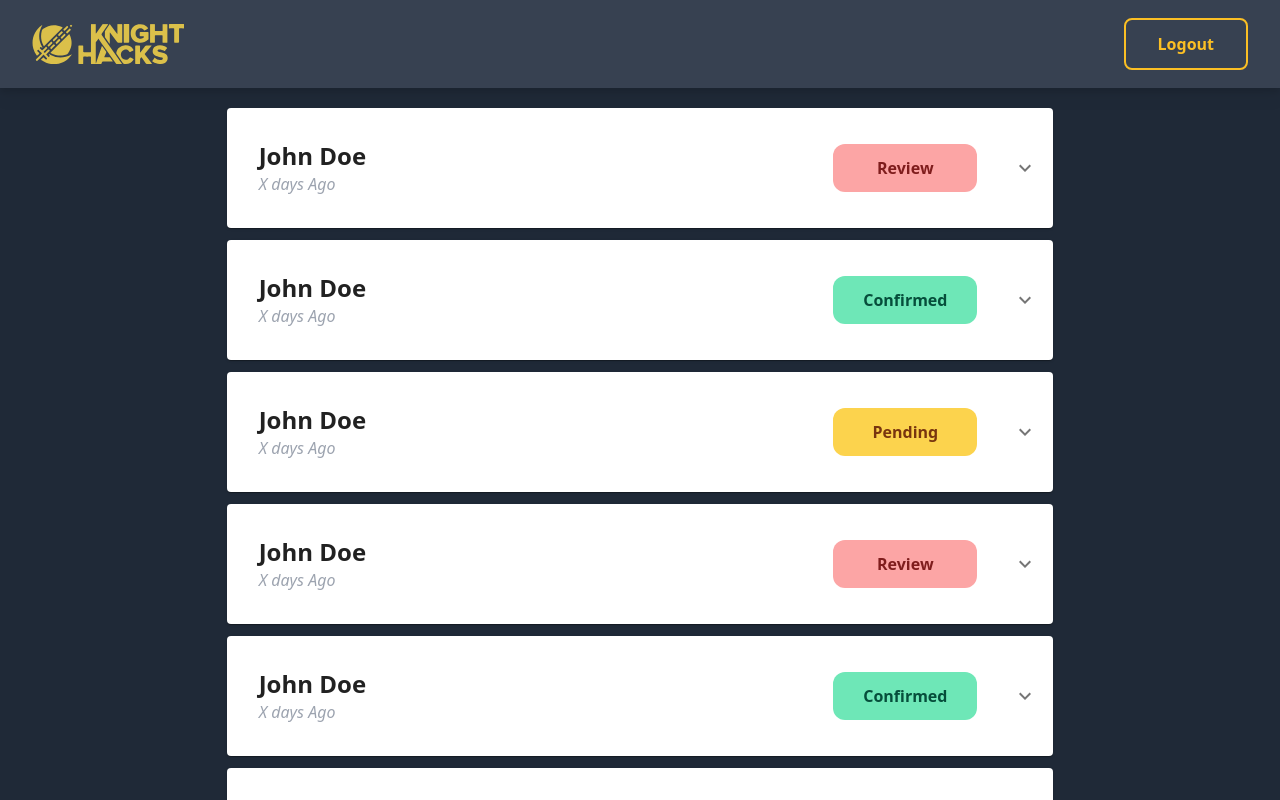
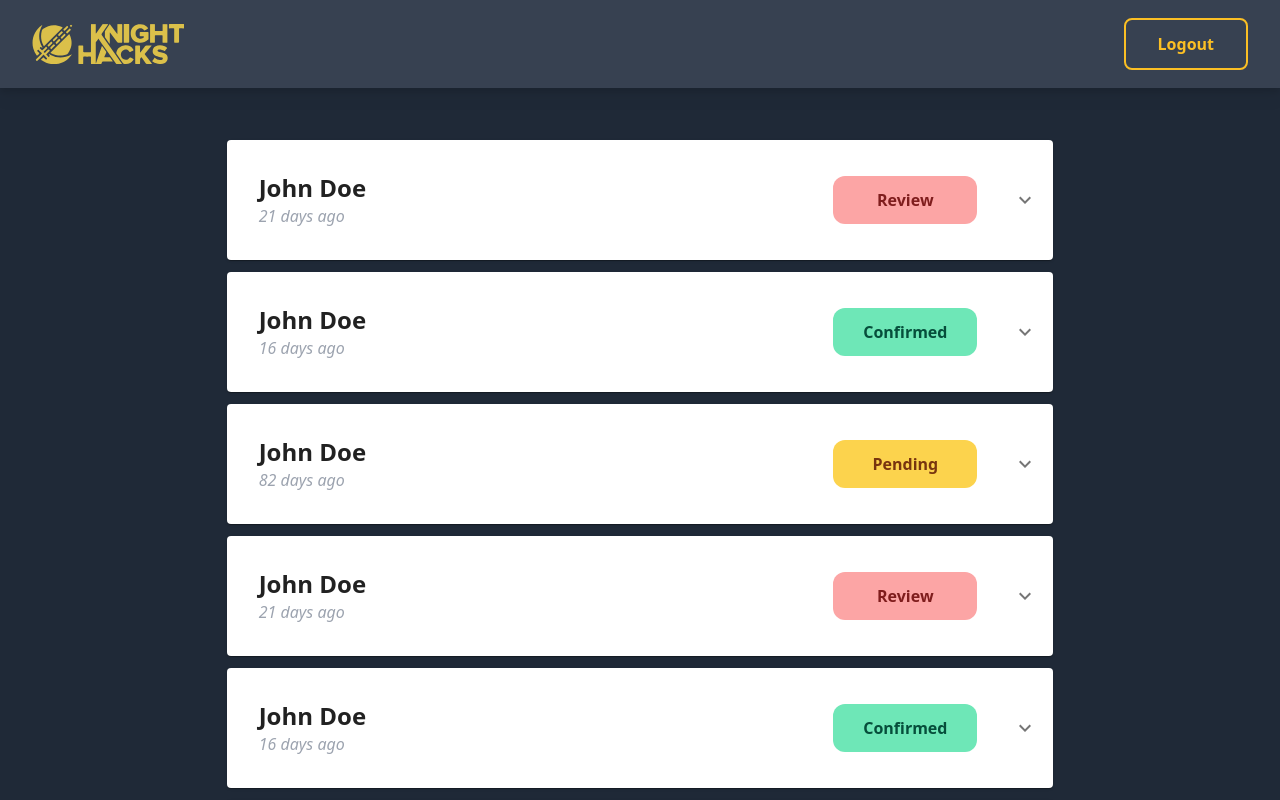
Before and after one commit to KnightHacks/admin-tool, a React (Create React App) app: page /Hackers in a window 1280 px wide. Built offline with nearby package versions, Linux system fonts and the light colour scheme; no server answers.

Commit message:
added days since submission and resume

```diff
--- a/src/components/hacker.tsx
+++ b/src/components/hacker.tsx
@@ -110,6 +110,16 @@ export default function HackerRender({ data }: HackerRenderProps): JSX.Element {
     }
   }
 
+  function daysBetween(date1String: string, date2String: string) {
+    const ONE_DAY = 1000 * 60 * 60 * 24;
+
+    const d1 = new Date(date1String);
+    const d2 = new Date(date2String);
+    const diff_time = d1.getTime() - d2.getTime();
+    const diff_days = diff_time / ONE_DAY;
+
+    return Math.floor(diff_days);
+  }
   return (
     <div className="lg:w-4/6">
       <Accordion>
@@ -125,7 +135,8 @@ export default function HackerRender({ data }: HackerRenderProps): JSX.Element {
                 {data.first_name} {'\t'} {data.last_name}{' '}
               </text>
               <text className="text-medium italic text-gray-400">
-                X days Ago
+                {daysBetween(new Date().toISOString(), data.date)} {'\t'} days
+                ago
               </text>
             </div>
             {showStatus(data.rsvp_status, data.isaccepted)}
@@ -199,12 +210,11 @@ export default function HackerRender({ data }: HackerRenderProps): JSX.Element {
               <text> {data.why_attend} </text>
             </div>
           </div>
-
-          {/* <div className="h-5/6 w-auto flex items-center justify-center">
+          <div className="h-5/6 w-auto flex items-center justify-center">
             <iframe
               src={`//api.knighthacks.org/api/hackers/${data.email}/resume/`}
             />
-          </div> */}
+          </div>
           {showAcceptReject(data.isaccepted)}
         </AccordionDetails>
       </Accordion>
--- a/src/components/hackerTable.tsx
+++ b/src/components/hackerTable.tsx
@@ -32,7 +32,7 @@ export default function HackerTable(): JSX.Element {
     rsvp_status: false,
     first_name: 'John',
     last_name: 'Doe',
-    date: '2021-10-14T00:39:57+0000',
+    date: '2021-10-08T02:31:24+0000',
     beginner: false,
     edu_info: {
       college: 'COLLEGE',
@@ -82,7 +82,7 @@ export default function HackerTable(): JSX.Element {
     rsvp_status: false,
     first_name: 'John',
     last_name: 'Doe',
-    date: '2021-10-14T00:39:57+0000',
+    date: '2021-08-08T02:31:24+0000',
     beginner: true,
     edu_info: {
       college: 'COLLEGE',
@@ -152,7 +152,7 @@ export default function HackerTable(): JSX.Element {
           </button>
         </div>
       </nav>
-      <div className="h-screen w-full overflow-y-auto mt-5 px-5">
+      <div className="h-screen w-full overflow-y-auto mt-5 px-5 py-8">
         <div className="flex flex-col  items-center justify-center gap-3">
           {sampleHackers.map((hacker) => (
             <HackerRender key={hacker['email']} data={hacker} />
--- a/src/pages/HackerPage.tsx
+++ b/src/pages/HackerPage.tsx
@@ -2,7 +2,7 @@ import React from 'react';
 import HackerTable from '../components/hackerTable';
 export default function HackerPage(): JSX.Element {
   return (
-    <div className="w-full h-full overflow-hidden">
+    <div className="w-full h-screen overflow-hidden">
       <HackerTable />
     </div>
   );
```
